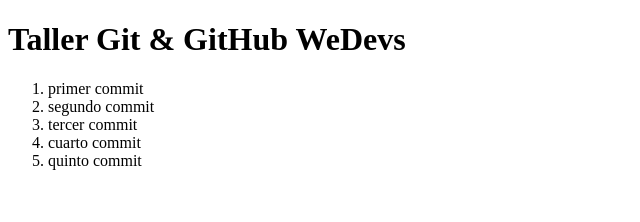
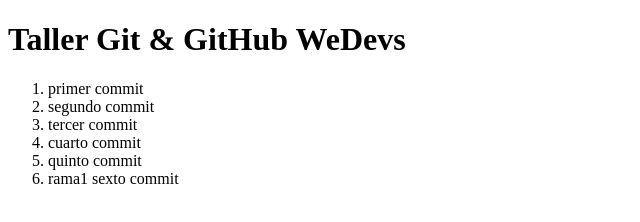
Before and after one commit to mcrodrix/mi-proyecto, a plain HTML site: page index.html in a window 1280 px wide. Shown: the whole page, without its empty margins (0-640 px from the left). Drawn offline with Linux system fonts and the light colour scheme.

Commit message:
sexto commit r1

```diff
--- a/index.html
+++ b/index.html
@@ -11,6 +11,7 @@
 		<li>tercer commit</li>
 		<li>cuarto commit</li>
 		<li>quinto commit</li>
+		<li>rama1 sexto commit</li>
 	</ol>
 </body>
 </html>
```
